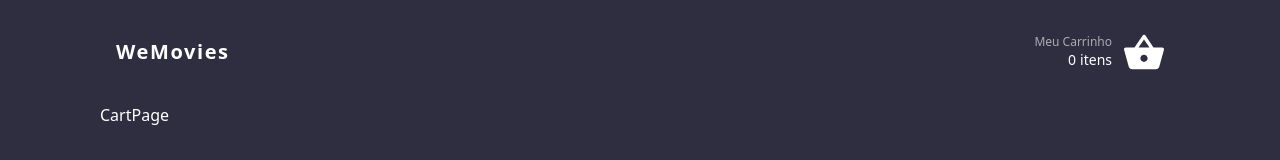
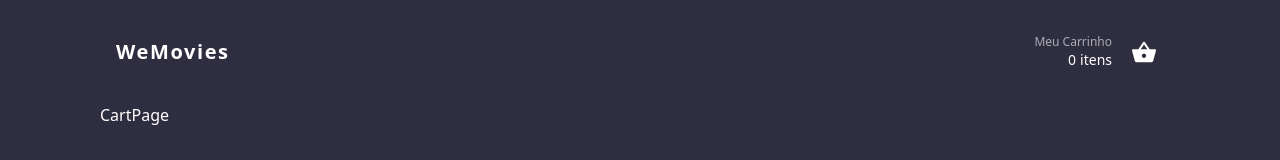
Before and after one commit to YagoLeite/wefit, a Next.js app: page /cart in a window 1280 px wide. Shown: the top 160 px of the page. Built offline with nearby package versions, Linux system fonts and the light colour scheme.

Commit message:
fix: cart icon size

```diff
--- a/components/header/CartHeader.tsx
+++ b/components/header/CartHeader.tsx
@@ -22,13 +22,15 @@ export default function CartHeader() {
           <span>{totalItems === 1 ? "item" : "itens"}</span>
         </div>
       </div>
-      <Image
-        src="/svgs/CartIcon.svg"
-        alt="Ícone do carrinho"
-        width={40}
-        height={40}
-        priority
-      />
+      <div className="w-[40px] h-[40px] flex items-center justify-center">
+        <Image
+          src="/svgs/CartIcon.svg"
+          alt="Ícone do carrinho"
+          width={24}
+          height={24}
+          priority
+        />
+      </div>
     </Link>
   );
 }
```
